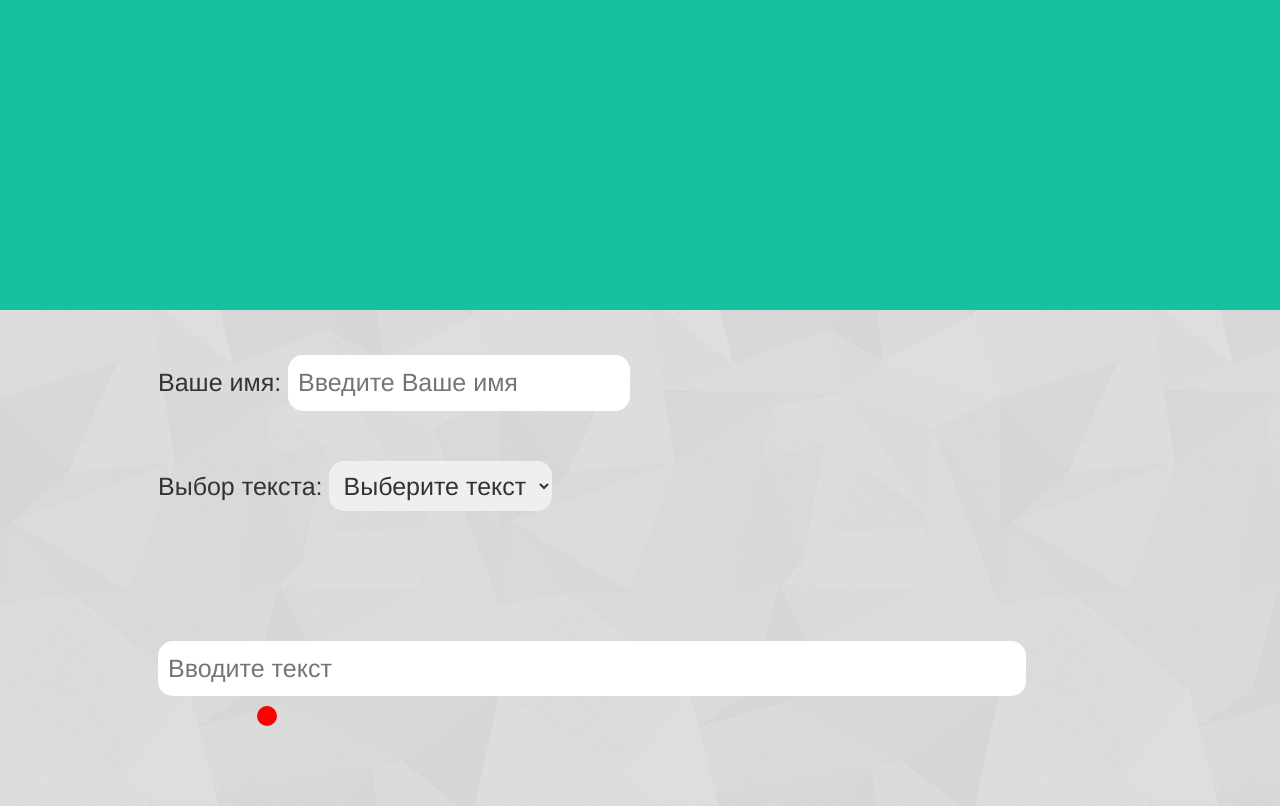
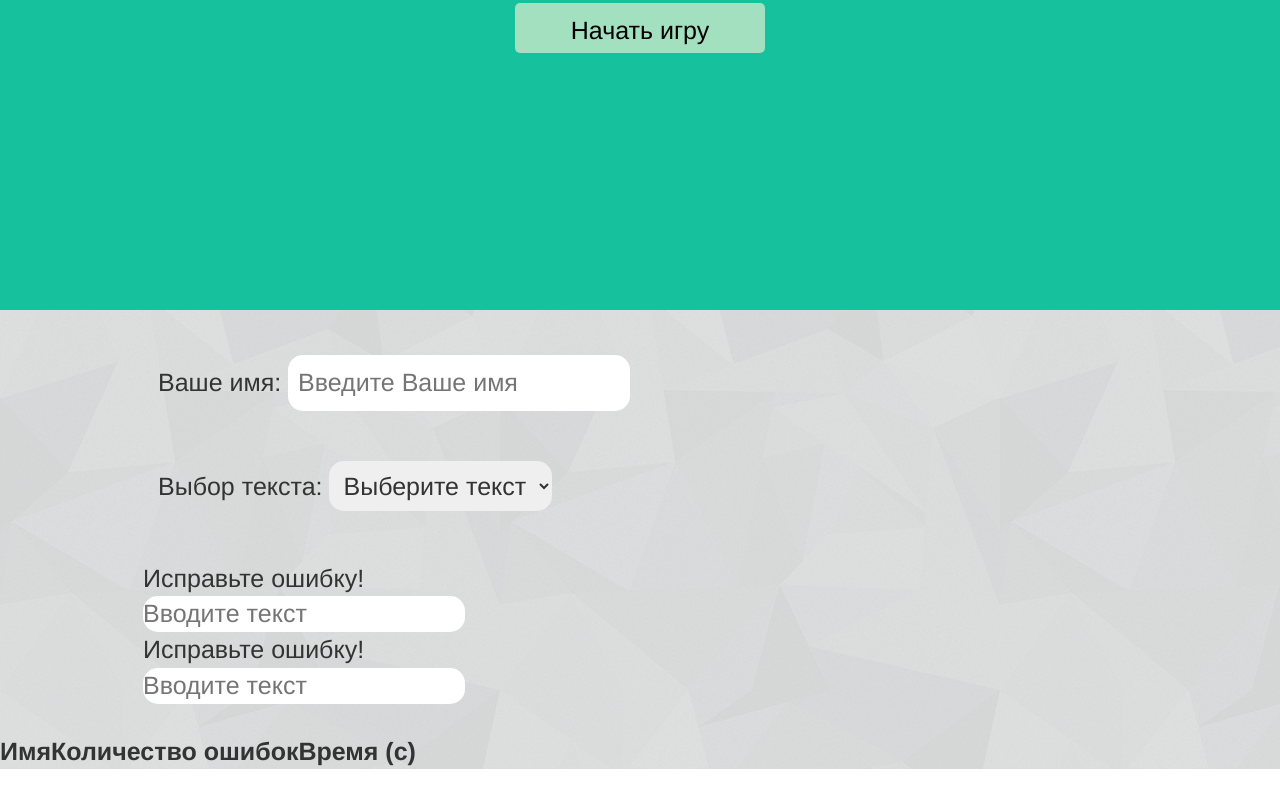
Before and after one commit to blr-Oliver/group_27.08, a plain HTML site: page Курсовые/Ann/index.html in a window 1280 px wide. Shown: the part 310-1116 px from the top of the page. After the commit the page ends 1079 px from the top, so only its background shows below. Drawn offline with nearby package versions, Linux system fonts and the light colour scheme.

Commit message:
Update index.html

```diff
--- a/Курсовые/Ann/index.html
+++ b/Курсовые/Ann/index.html
@@ -16,7 +16,7 @@
 <body>
 	<div class="first-screen">
 		<div class="name">
-
+			GameOnline
 		</div>
 		<div class="button">
 			Начать игру
@@ -28,25 +28,51 @@
 		</div>
 		<div class="choise-text">
 			Выбор текста:
-			<select name ="list" id="choise">
+			<select name ="list" id="choise" >
 				<option disabled selected> Выберите текст </option>
 				<option value="ru"> Русский </option>
 				<option value="eng"> Английский </option>
 			</select>
 		</div>
 
-		<div class="text">
+		<div class="playField-ru">
+			<div class="text1"> </div>
+			<div class="mistake1">
+				<div class="mistakeField1"> Исправьте ошибку! </div>
+			</div>
+			<div class="inputField1">
+				<input type="text" id="ourText1" placeholder="Вводите текст" />
+			</div>
+			<div class="segment1">
+				<div class="object1"></div>
+			</div>
+		</div>
+		<div class="playField-eng">
+			<div class="text2"> </div>
+			<div class="mistake2">
+				<div class="mistakeField2"> Исправьте ошибку! </div>
+			</div>
+			<div class="inputField2">
+				<input type="text" id="ourText2" placeholder="Вводите текст" />
+			</div>
+			<div class="segment2">
+				<div class="object2"></div>
+			</div>
+		</div>
+	</div>
+	<div class="results">
+		<table class="showResults">
+			<thead>
+				<tr>
+					<th> Имя </th>
+					<th> Количество ошибок </th>
+					<th> Время (c) </th>
+				</tr>
+			</thead>
+			<tbody>
 
-		</div>
-		<div class="mistake">
-			<div class="mistakeField"> Исправьте ошибку! </div>
-		</div>
-		<div class="inputField">
-			<input type="text" id="ourText" placeholder="Вводите текст" />
-		</div>
-		<div class="segment">
-			<div class="object"></div>
-		</div>
+			</tbody>
+		</table>
 	</div>
 </body>
 </html>
```
